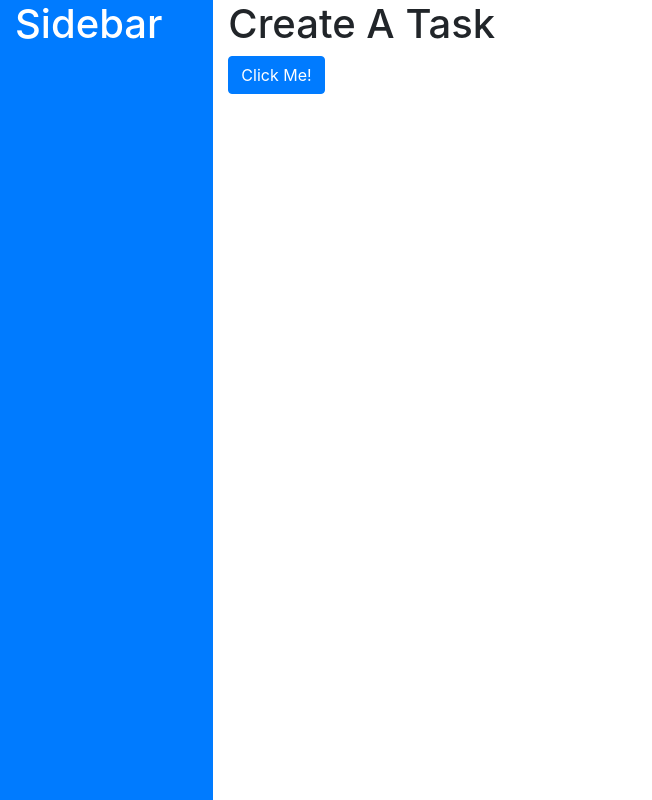
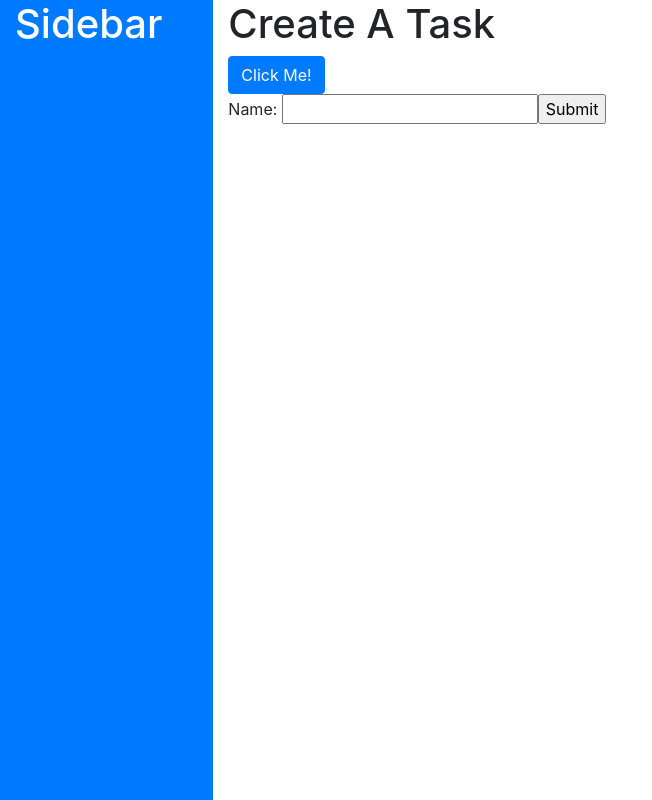
Before and after one commit to chingu-voyages/TNT-Task-Timer-v12-geckos-team-01-, a React (Create React App) app: page / in a window 1280 px wide. Shown: the whole page, without its empty margins (0-652 px from the left). Built offline with nearby package versions, Linux system fonts and the light colour scheme.

Commit message:
add a NewTask component to connect to the store

```diff
--- a/package.json
+++ b/package.json
@@ -8,7 +8,8 @@
     "react-bootstrap": "^1.0.0-beta.14",
     "react-dom": "^16.10.2",
     "react-redux": "^7.1.1",
-    "react-scripts": "3.2.0"
+    "react-scripts": "3.2.0",
+    "redux": "^4.0.4"
   },
   "scripts": {
     "start": "react-scripts start",
--- a/src/App.js
+++ b/src/App.js
@@ -1,6 +1,7 @@
 import React, { useState } from "react";
 import "bootstrap/dist/css/bootstrap.min.css";
 import "./App.css";
+import store from "./store"
 
 /* Bootstrap Imports */
 import Button from "react-bootstrap/Button";
@@ -11,6 +12,7 @@ import Alert from "react-bootstrap/Alert";
 
 /* custom components */
 import Sidebar from "./components/Sidebar";
+import NewTask from "./components/NewTask";
 
 function App() {
   const [isAlertVisible, setIsAlertVisible] = useState(false);
@@ -40,6 +42,7 @@ function App() {
               <p>Click the button to close this alert.</p>
               <Button onClick={clickHandler}>Close</Button>
             </Alert>
+            <NewTask store={store}/>
           </Col>
         </Row>
       </Container>
--- /dev/null
+++ b/src/components/NewTask.js
@@ -0,0 +1,29 @@
+import React, { Component } from 'react'
+import {connect} from 'react-redux'
+
+class NewTask extends Component {
+  constructor(props){
+    super(props);
+    this.taskName = ""
+    this.tasks = props.tasks
+  }
+
+  render(props) {
+    return (
+      <div>
+        Name: <input type="text" name="taskName" onChange={this.setState(
+          this.taskName = this.value
+        )} ></input>
+        <input type="submit" value="Submit"></input>
+      </div>
+    )
+  }
+}
+
+function mapStateToProps(state){
+  return {
+    tasks: state.tasks
+  }
+}
+
+export default connect(mapStateToProps)(NewTask)
```
Also changed, not shown: 1 other file (tests, documents, lock files or other folders).
